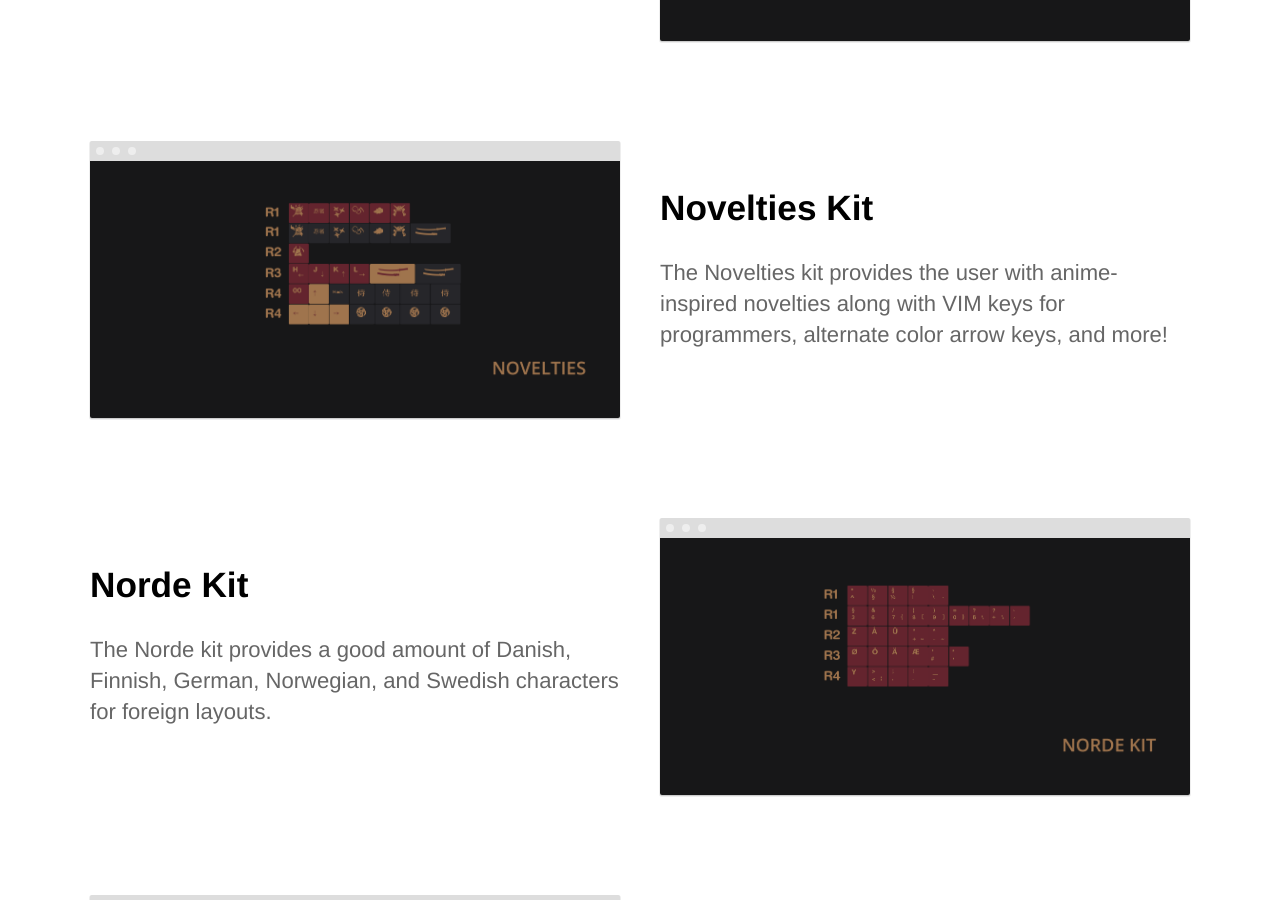
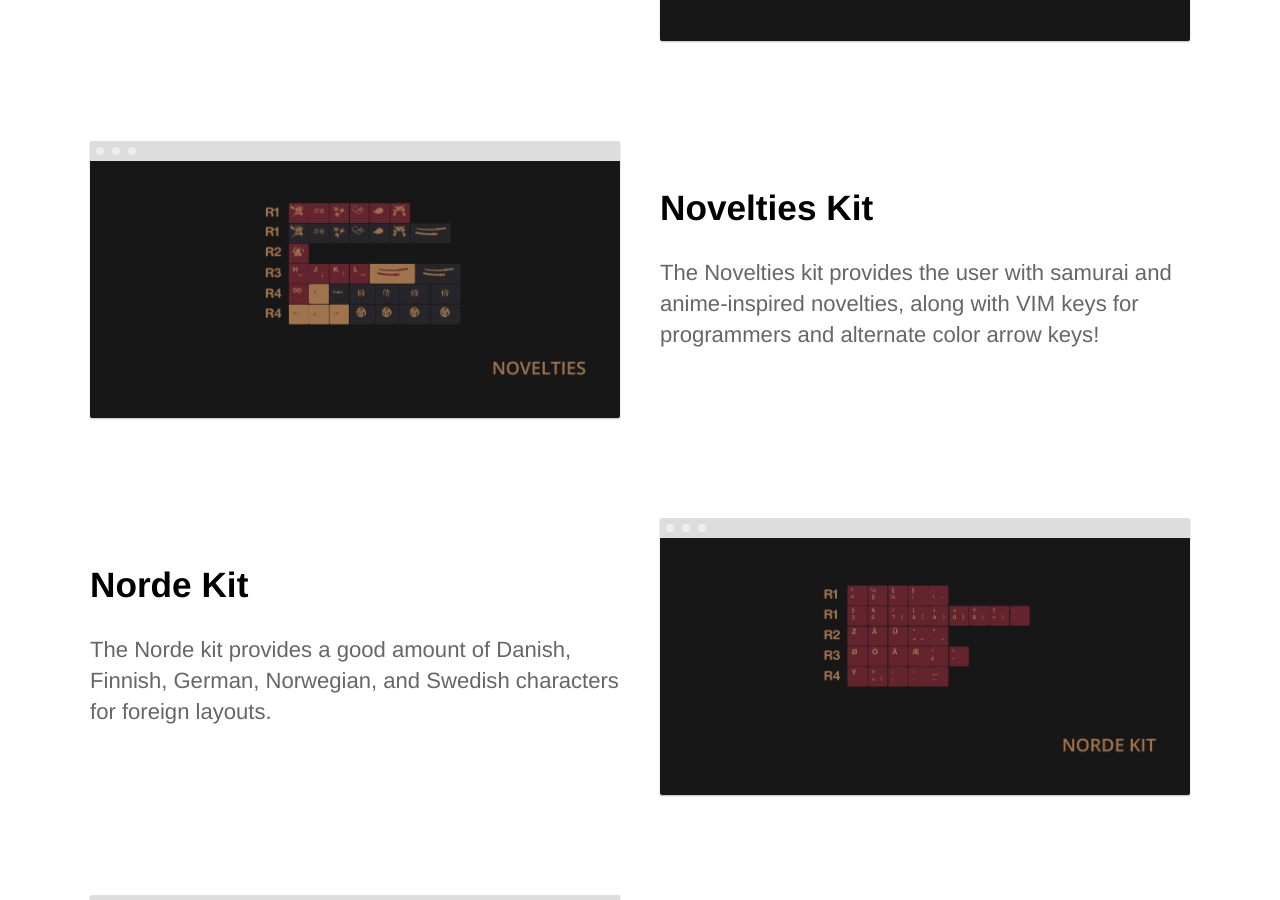
Before and after one commit to RedSunsRMK/redsunsrmk.github.io, a Jekyll site: the page built from index.html, in a window 1280 px wide and 900 px high, scrolled down 2067 px. Built offline with Jekyll 4.4.1, drawn with Linux system fonts in a browser that asks for light colours.

Commit message:
Update index.html

```diff
--- a/index.html
+++ b/index.html
@@ -54,7 +54,7 @@ description: A samurai-themed keyset.
 		<div class="container flex">
 			<div class="text editable">
 				<h2><strong>Novelties Kit</strong></h2>
-				<p>The Novelties kit provides the user with anime-inspired novelties along with VIM keys for programmers, alternate color arrow keys, and more!</p>
+				<p>The Novelties kit provides the user with samurai and anime-inspired novelties, along with VIM keys for programmers and alternate color arrow keys!</p>
 			</div>
 			<div class="image">
 				<img src="/images/redsamurai/rs_noveltieskit.png" alt="Screenshot" class="screenshot editable" />
```
